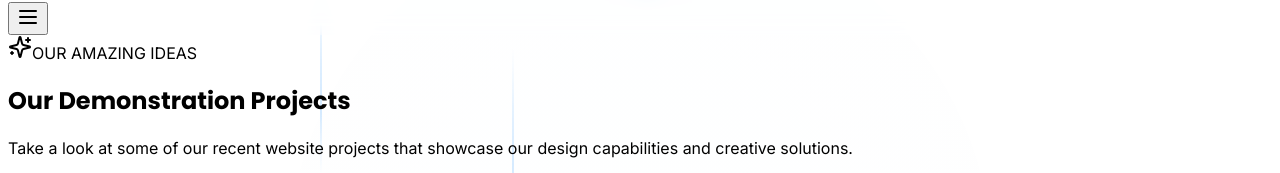
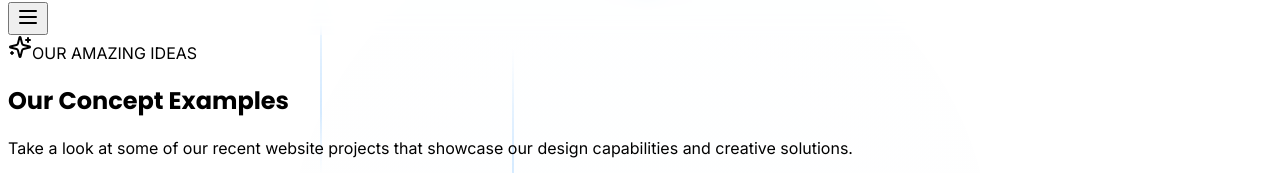
Before and after one commit to thebishes/WebReady, a React (Vite) app in the folder client/: page /gallery in a window 1280 px wide. Shown: the part 137-310 px from the top of the page. Built offline with nearby package versions, Linux system fonts and the light colour scheme; what @shared/schema would draw is missing.

Commit message:
Updated Gallery.tsx

```diff
--- a/client/src/pages/Gallery.tsx
+++ b/client/src/pages/Gallery.tsx
@@ -96,7 +96,7 @@ const Gallery = () => {
             OUR AMAZING IDEAS
           </div>
           <h1 className="text-3xl md:text-4xl font-bold font-poppins mb-4 relative inline-block">
-            Our Demonstration Projects
+            Our Concept Examples
             <span className="absolute -bottom-2 left-0 w-full h-2 bg-accent/30 -rotate-1"></span>
           </h1>
           <p className="text-lg text-gray-600 mt-6 max-w-2xl mx-auto">
```
